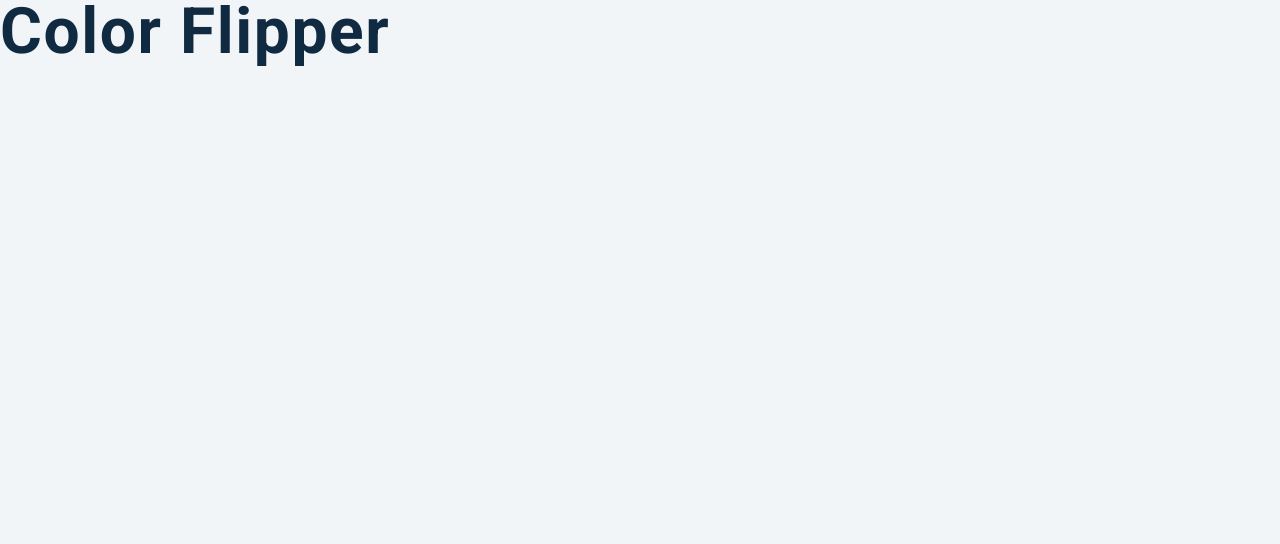
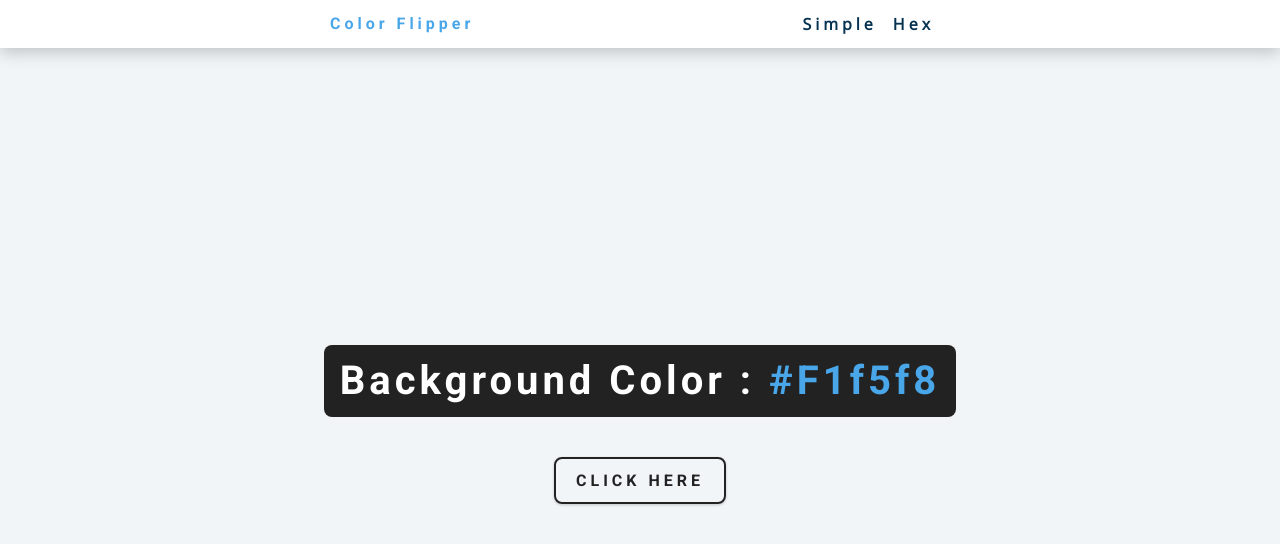
Before and after one commit to AshwanthramKL/Color-Flipper, a plain HTML site: page index.html in a window 1280 px wide. Drawn offline with nearby package versions, Linux system fonts and the light colour scheme.

Commit message:
added own color changing logic for simple

```diff
--- a/app.js
+++ b/app.js
@@ -1 +1,15 @@
 const colors = ["green", "red", "rgba(133,122,200)", "#f15025"];
+
+var button = document.querySelector('#btn');
+var bkcolor = document.querySelector('.bkcolor')
+button.addEventListener('click', changeColor);
+var iterator = 0;
+
+
+function changeColor(){
+    var color = colors[iterator%4]
+    document.body.style.backgroundColor = color;
+    console.log(color);
+    bkcolor.innerHTML = color;
+    iterator++;
+}
--- a/index.html
+++ b/index.html
@@ -9,7 +9,31 @@
     <link rel="stylesheet" href="styles.css" />
   </head>
   <body>
-    <h1>color flipper</h1>
+    <!-- <h1>color flipper</h1> -->
+    <nav>
+      <div class="nav-center">
+        <h4>Color Flipper</h4>
+        <ul class="nav-links">
+          <li>
+            <a href="./index.html">Simple</a>
+          </li>
+          <li>
+            <a href="./hex.html">Hex</a>
+          </li>
+        </ul>
+      </div>
+    </nav>
+
+    <main>
+      <div class="container">
+        <h2>Background color : <span class="bkcolor">#F1f5f8</span></h2>
+        <button class="btn btn-hero" id="btn">Click Here</button>
+      </div>
+    </main>
+
+
+
+
     <!-- javascript -->
     <script src="app.js"></script>
   </body>
--- a/styles.css
+++ b/styles.css
@@ -46,8 +46,8 @@ Variables
   --ff-primary: "Roboto", sans-serif;
   --ff-secondary: "Open Sans", sans-serif;
   --transition: all 0.3s linear;
-  --spacing: 0.1rem;
-  --radius: 0.25rem;
+  --spacing: 0.25rem;
+  --radius: 0.5rem;
   --light-shadow: 0 5px 15px rgba(0, 0, 0, 0.1);
   --dark-shadow: 0 5px 15px rgba(0, 0, 0, 0.2);
   --max-width: 1170px;
@@ -209,7 +209,7 @@ main {
   border-radius: var(--radius);
   margin-bottom: 2.5rem;
 }
-.color {
+.bkcolor {
   color: var(--clr-primary-5);
 }
 .btn-hero {
```
Also changed, not shown: 1 other file.
